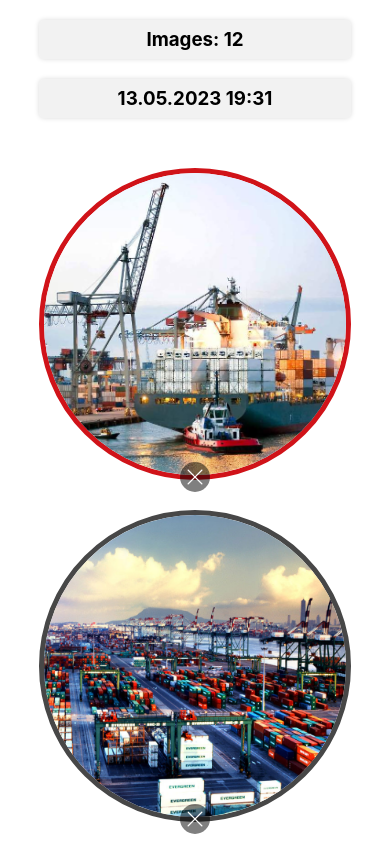
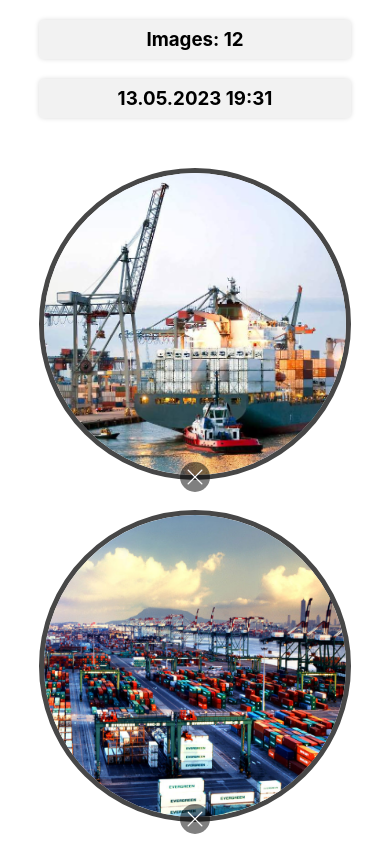
Before and after one commit to anpdko/tz-company, a React (Create React App) app: page / in a window 390 px wide. Shown: the top 844 px of the page. Built offline with nearby package versions, Linux system fonts and the light colour scheme; the HTML template or start-up script is replaced by a standard one.

Commit message:
task-2 fix first element is red

```diff
--- a/src/components/Gallery/Gallery.module.scss
+++ b/src/components/Gallery/Gallery.module.scss
@@ -1,18 +1,18 @@
 .container_gallery {
 
-   .box_info{
+   .box_info {
       display: flex;
       gap: 30px;
       justify-content: center;
       margin-top: 20px;
 
-      .box{
+      .box {
          padding: 15px 30px;
          background-color: rgba(0, 0, 0, 0.05);
          border-radius: 10px;
          box-shadow: 0 0 5px rgba(0, 0, 0, 0.15);
 
-         h3{
+         h3 {
             margin: 0;
          }
       }
@@ -47,7 +47,7 @@
             transform: rotate(45deg);
          }
 
-         .btn_delete{
+         .btn_delete {
             position: absolute;
             bottom: -12px;
             background-color: rgba(0, 0, 0, 0.5);
@@ -59,21 +59,17 @@
             border-radius: 50%;
             cursor: pointer;
 
-            i{
+            i {
                color: #fff;
                font-size: 20px;
             }
          }
 
       }
-
-      .box_img:nth-of-type(4n+1) img {
-         border: 5px solid #d01319;
-      }
    }
 
 
-   .btns{
+   .btns {
       display: flex;
       align-items: center;
       justify-content: center;
@@ -81,10 +77,22 @@
    }
 }
 
+@media all and (min-width: 1200px) {
+   .container_gallery {
+      .box_img:nth-of-type(4n+1) img {
+         border: 5px solid #d01319;
+      }
+   }
+}
+
 @media all and (max-width: 1200px) {
    .container_gallery {
       .gallery {
          grid-template-columns: repeat(3, 1fr);
+
+         .box_img:nth-of-type(3n+1) img {
+            border: 5px solid #d01319;
+         }
       }
    }
 }
@@ -94,6 +102,14 @@
    .container_gallery {
       .gallery {
          grid-template-columns: repeat(2, 1fr);
+
+         .box_img:nth-of-type(3n+1) img {
+            border: 5px solid #474747;
+         }
+
+         .box_img:nth-of-type(2n+1) img {
+            border: 5px solid #d01319;
+         }
       }
    }
 
@@ -103,6 +119,13 @@
    .container_gallery {
       .gallery {
          grid-template-columns: repeat(1, 1fr);
+
+         .box_img:nth-of-type(3n+1) img {
+            border: 5px solid #474747;
+         }
+         .box_img:nth-of-type(2n+1) img {
+            border: 5px solid #474747;
+         }
       }
    }
 
@@ -112,11 +135,11 @@
 @media all and (max-width: 768px) {
    .container_gallery {
 
-      .box_info{
+      .box_info {
          gap: 20px;
          margin-top: 20px;
 
-         .box{
+         .box {
             padding: 8px 15px;
             background-color: rgba(0, 0, 0, 0.05);
             border-radius: 5px;
@@ -128,9 +151,10 @@
 
 @media all and (max-width: 400px) {
    .container_gallery {
-      .box_info{
+      .box_info {
          flex-direction: column;
-         .box{
+
+         .box {
             text-align: center;
          }
       }
```
